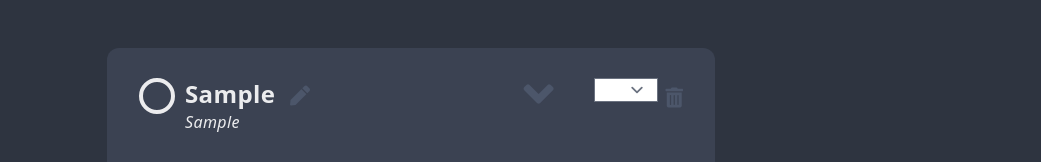
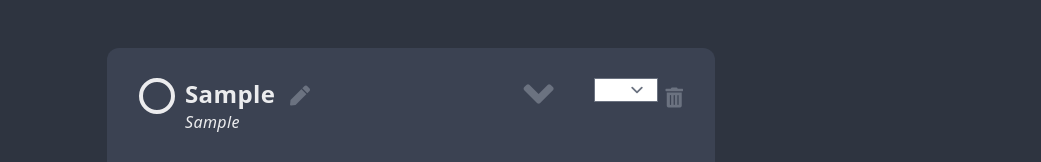
Before and after one commit to thomassjogren/todo-application-vue, a Vue app: page / in a window 1280 px wide. Both pictures are taken after typing "Sample", "Sample" into the empty fields and a click on the button 883 px from the left and 285 px from the top of the page. Shown: the part 345-507 px from the top of the page, without its empty margins (229-1270 px from the left). Built offline with nearby package versions, Linux system fonts and the light colour scheme.

Commit message:
Add missing color transition, remove focus outline

```diff
--- a/src/assets/tailwind.css
+++ b/src/assets/tailwind.css
@@ -17,7 +17,7 @@
 }
 
 .action-button {
-  @apply text-nord-1 hover:text-nord-frost-3 ml-2;
+  @apply text-gray-500 hover:text-nord-frost-3 ml-2 transition-colors duration-500 focus:outline-none;
 }
 
 .ml-46 {
```
